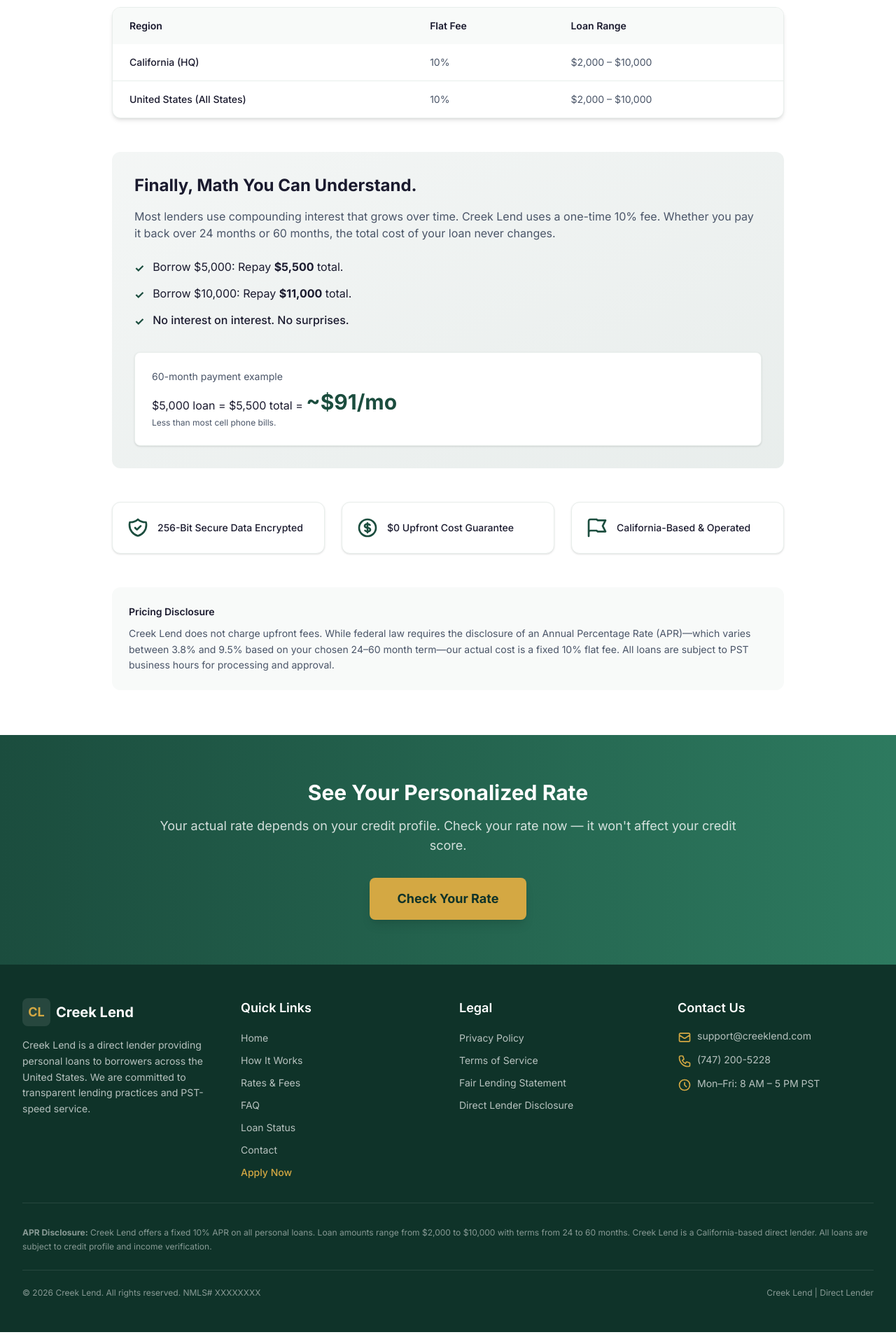
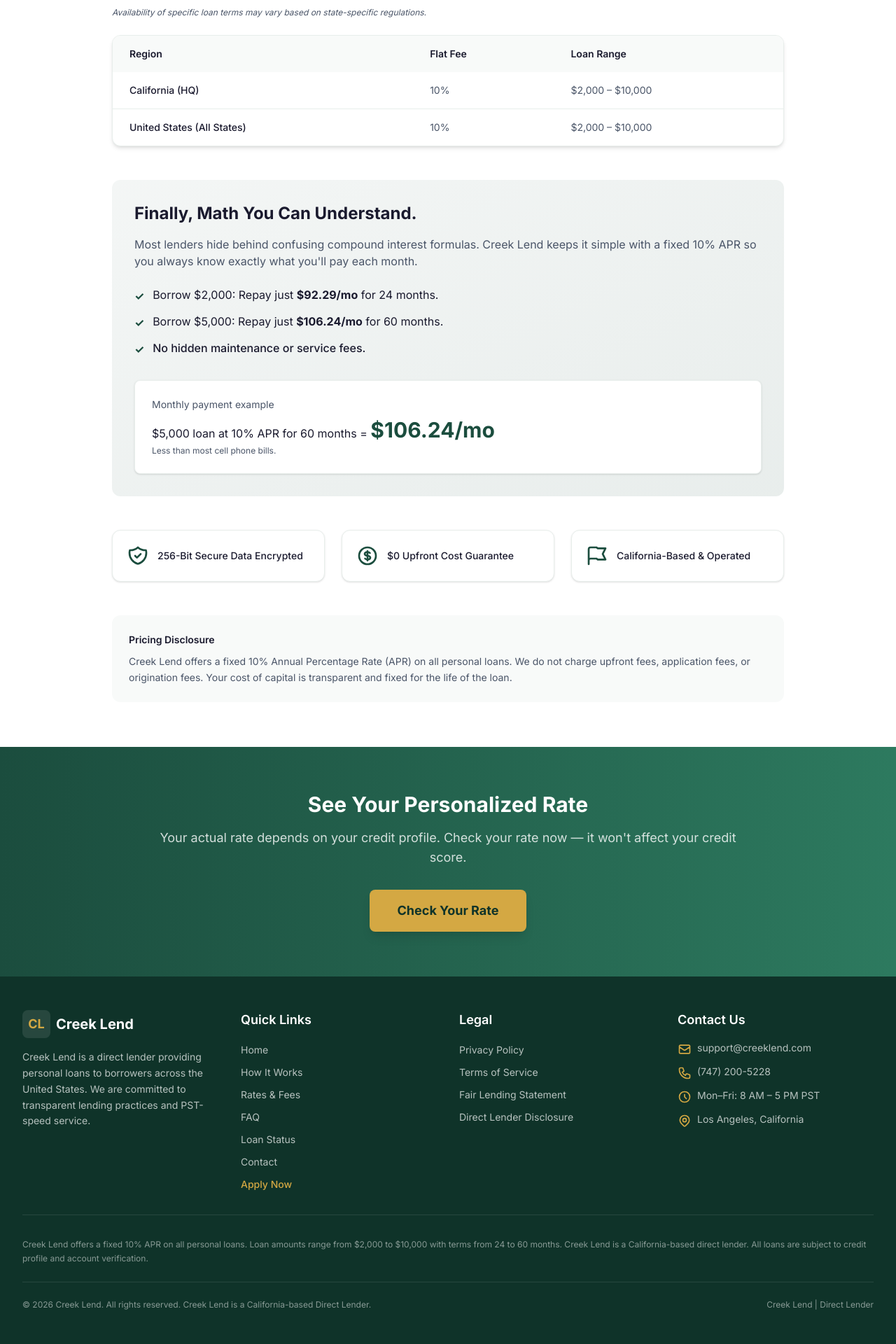
Before and after one commit to pabitraghara/CREEK-LEND, a Next.js app: page /rates-and-fees in a window 1280 px wide. Shown: the part 1195-3115 px from the top of the page at 70% size. Built offline with nearby package versions, Linux system fonts and the light colour scheme; no server answers.

Commit message:
Refactor :  1 .How it works page 2.  Footer  page 3.Home page 4. Loan calculator. rates and fees

```diff
--- a/src/app/how-it-works/page.tsx
+++ b/src/app/how-it-works/page.tsx
@@ -3,9 +3,9 @@
 import { BreadcrumbSchema } from "@/components/ui/JsonLd";
 
 export const metadata: Metadata = {
-  title: "How It Works — Simple 3-Step Loan Process | Flat 10% Fee",
+  title: "How It Works — Simple 3-Step Loan Process | Fixed 10% Rate",
   description:
-    "Get a personal loan in 3 simple steps: check your rate with no credit impact, choose your terms with a flat 10% fee, and get funded in 24 hours. Built in California.",
+    "Get a personal loan in 3 simple steps: check your rate with no credit impact, choose your terms with a Fixed 10% Rate, and get funded in 24 hours. Built in California.",
   alternates: { canonical: "/how-it-works" },
 };
 
@@ -27,7 +27,7 @@
           </h1>
           <p className="mt-4 text-lg text-white/80 max-w-2xl mx-auto">
             Getting a loan shouldn&apos;t feel like a math test. We&apos;ve
-            replaced complex interest with a flat 10% fee and flexible 24–60
+            replaced complex interest with a Fixed 10% Rate and flexible 24–60
             month terms. Here is our 3-step PST-speed process.
           </p>
         </div>
@@ -58,10 +58,22 @@
                 </p>
                 <ul className="space-y-3">
                   {[
-                    <><strong>Zero Impact</strong> on your credit score for the initial offer</>,
-                    <><strong>$0 Upfront Fees</strong>&mdash;No application or processing costs</>,
-                    <><strong>PST Speed:</strong> Our California team reviews applications in real-time</>,
-                    <><strong>100% Online</strong>&mdash;No paperwork, no faxing, no hassle</>,
+                    <>
+                      <strong>Zero Impact</strong> on your credit score for the
+                      initial offer
+                    </>,
+                    <>
+                      <strong>$0 Upfront Fees</strong>&mdash;No application or
+                      processing costs
+                    </>,
+                    <>
+                      <strong>PST Speed:</strong> Our California team reviews
+                      applications in real-time
+                    </>,
+                    <>
+                      <strong>100% Online</strong>&mdash;No paperwork, no
+                      faxing, no hassle
+                    </>,
                   ].map((item, i) => (
                     <li
                       key={i}
@@ -121,17 +133,28 @@
                   Choose Your Terms
                 </h2>
                 <p className="text-text-secondary leading-relaxed mb-6">
-                  Once approved, we don&apos;t give you a
-                  &ldquo;range.&rdquo; We give you a flat 10% fee. You decide
-                  how long you need to pay it back&mdash;anywhere from 24 to 60
-                  months.
+                  Once approved, we don&apos;t give you a &ldquo;range.&rdquo;
+                  We give you a Fixed 10% Rate. You decide how long you need to
+                  pay it back&mdash;anywhere from 24 to 60 months.
                 </p>
                 <ul className="space-y-3">
                   {[
-                    <><strong>The Flat 10% Rule:</strong> Borrow $5,000, pay back $5,500. Total.</>,
-                    <><strong>Flexible Repayment:</strong> Choose a term from 24 to 60 months to fit your budget</>,
-                    <><strong>No Compound Interest:</strong> Your total repayment amount never grows</>,
-                    <><strong>$0 Origination Fees:</strong> The amount you&rsquo;re approved for is the amount you get</>,
+                    <>
+                      <strong>Fixed Rate Guarantee:</strong> Borrow $5,000, pay
+                      back $5,500. Total.
+                    </>,
+                    <>
+                      <strong>Flexible Repayment:</strong> Choose a term from 24
+                      to 60 months to fit your budget
+                    </>,
+                    <>
+                      <strong>No Hidden Fees or Balloon Payments:</strong> Your
+                      total repayment amount never grows
+                    </>,
+                    <>
+                      <strong>$0 Origination Fees:</strong> The amount
+                      you&rsquo;re approved for is the amount you get
+                    </>,
                   ].map((item, i) => (
                     <li
                       key={i}
@@ -191,16 +214,28 @@
                   Funded in 24 Hours
                 </h2>
                 <p className="text-text-secondary leading-relaxed mb-6">
-                  Accept your offer and the funds are dispatched directly to your
-                  US bank account. We move at California speed to get you the
-                  relief you need.
+                  Accept your offer and the funds are dispatched directly to
+                  your US bank account. We move at California speed to get you
+                  the relief you need.
                 </p>
                 <ul className="space-y-3">
                   {[
-                    <><strong>Direct Deposit</strong> to any US-based bank account</>,
-                    <><strong>Next-Day Funding:</strong> Finalize by 2 PM PST to receive funds the next business day</>,
-                    <><strong>No Prepayment Penalty:</strong> Pay it back early at any time and save</>,
-                    <><strong>Local Support:</strong> Our California-based team is here to help during PST hours</>,
+                    <>
+                      <strong>Direct Deposit</strong> to any US-based bank
+                      account
+                    </>,
+                    <>
+                      <strong>Next-Day Funding:</strong> Finalize by 2 PM PST to
+                      receive funds the next business day
+                    </>,
+                    <>
+                      <strong>No Prepayment Penalty:</strong> Pay it back early
+                      at any time and save
+                    </>,
+                    <>
+                      <strong>Local Support:</strong> Our California-based team
+                      is here to help during PST hours
+                    </>,
                   ].map((item, i) => (
                     <li
                       key={i}
--- a/src/app/rates-and-fees/page.tsx
+++ b/src/app/rates-and-fees/page.tsx
@@ -45,9 +45,7 @@
             </div>
             <div className="bg-white rounded-xl p-8 shadow-md border border-surface-dark text-center">
               <p className="text-4xl font-bold text-primary">Flexible</p>
-              <p className="text-text-secondary mt-2">
-                Terms: 24–60 Months
-              </p>
+              <p className="text-text-secondary mt-2">Terms: 24–60 Months</p>
             </div>
           </div>
 
@@ -80,7 +78,10 @@
                     amount: "None (Pay off early to save)",
                   },
                   { fee: "Application Fee", amount: "$0" },
-                  { fee: "Repayment Options", amount: "24 to 60 Months" },
+                  {
+                    fee: "Repayment Options",
+                    amount: "Fixed 24 to 60 Month Terms",
+                  },
                 ].map((item) => (
                   <tr key={item.fee}>
                     <td className="px-6 py-4 text-sm text-text-primary font-medium">
@@ -100,9 +101,13 @@
             Transparent Rates Nationwide (All 50 US States)
           </h2>
           <p className="text-text-secondary mb-6">
-            Creek Lend provides a consistent 10% flat-fee regardless of your
+            Creek Lend provides a consistent fixed 10% APR regardless of your
             state. We believe geography shouldn&apos;t dictate your cost of
             capital.
+          </p>
+          <p className="text-xs text-text-secondary mb-6 italic">
+            Availability of specific loan terms may vary based on
+            state-specific regulations.
           </p>
           <div className="bg-white rounded-xl shadow-md border border-surface-dark overflow-hidden mb-12">
             <div className="overflow-x-auto">
@@ -154,38 +159,40 @@
               Finally, Math You Can Understand.
             </h2>
             <p className="text-text-secondary mb-6">
-              Most lenders use compounding interest that grows over time. Creek
-              Lend uses a one-time 10% fee. Whether you pay it back over 24
-              months or 60 months, the total cost of your loan never changes.
+              Most lenders hide behind confusing compound interest formulas.
+              Creek Lend keeps it simple with a fixed 10% APR so you always know
+              exactly what you&apos;ll pay each month.
             </p>
             <ul className="space-y-3">
               <li className="flex items-start space-x-3">
                 <span className="text-primary font-bold mt-0.5">&#10003;</span>
                 <span className="text-text-primary">
-                  Borrow $5,000: Repay <strong>$5,500</strong> total.
+                  Borrow $2,000: Repay just <strong>$92.29/mo</strong> for 24
+                  months.
                 </span>
               </li>
               <li className="flex items-start space-x-3">
                 <span className="text-primary font-bold mt-0.5">&#10003;</span>
                 <span className="text-text-primary">
-                  Borrow $10,000: Repay <strong>$11,000</strong> total.
+                  Borrow $5,000: Repay just <strong>$106.24/mo</strong> for 60
+                  months.
                 </span>
               </li>
               <li className="flex items-start space-x-3">
                 <span className="text-primary font-bold mt-0.5">&#10003;</span>
                 <span className="text-text-primary font-medium">
-                  No interest on interest. No surprises.
+                  No hidden maintenance or service fees.
                 </span>
               </li>
             </ul>
             <div className="mt-8 bg-white rounded-lg p-6 shadow-sm border border-surface-dark">
               <p className="text-sm text-text-secondary mb-2">
-                60-month payment example
+                Monthly payment example
               </p>
               <p className="text-text-primary">
-                $5,000 loan = $5,500 total ={" "}
+                $5,000 loan at 10% APR for 60 months ={" "}
                 <span className="text-3xl font-bold text-primary">
-                  ~$91/mo
+                  $106.24/mo
                 </span>
               </p>
               <p className="text-xs text-text-secondary mt-1">
@@ -258,11 +265,10 @@
               Pricing Disclosure
             </h3>
             <p>
-              Creek Lend does not charge upfront fees. While federal law requires
-              the disclosure of an Annual Percentage Rate (APR)—which varies
-              between 3.8% and 9.5% based on your chosen 24–60 month term—our
-              actual cost is a fixed 10% flat fee. All loans are subject to PST
-              business hours for processing and approval.
+              Creek Lend offers a fixed 10% Annual Percentage Rate (APR) on all
+              personal loans. We do not charge upfront fees, application fees,
+              or origination fees. Your cost of capital is transparent and fixed
+              for the life of the loan.
             </p>
           </div>
         </div>
@@ -275,8 +281,8 @@
             See Your Personalized Rate
           </h2>
           <p className="mt-4 text-white/80 text-lg">
-            Your actual rate depends on your credit profile. Check your rate
-            now — it won&apos;t affect your credit score.
+            Your actual rate depends on your credit profile. Check your rate now
+            — it won&apos;t affect your credit score.
           </p>
           <Link
             href="/apply"
--- a/src/components/layout/Footer.tsx
+++ b/src/components/layout/Footer.tsx
@@ -130,6 +130,28 @@
                 </svg>
                 <span>Mon&ndash;Fri: 8 AM &ndash; 5 PM PST</span>
               </li>
+              <li className="flex items-start space-x-2">
+                <svg
+                  className="w-5 h-5 mt-0.5 text-secondary flex-shrink-0"
+                  fill="none"
+                  stroke="currentColor"
+                  viewBox="0 0 24 24"
+                >
+                  <path
+                    strokeLinecap="round"
+                    strokeLinejoin="round"
+                    strokeWidth={2}
+                    d="M17.657 16.657L13.414 20.9a1.998 1.998 0 01-2.827 0l-4.244-4.243a8 8 0 1111.314 0z"
+                  />
+                  <path
+                    strokeLinecap="round"
+                    strokeLinejoin="round"
+                    strokeWidth={2}
+                    d="M15 11a3 3 0 11-6 0 3 3 0 016 0z"
+                  />
+                </svg>
+                <span>Los Angeles, California</span>
+              </li>
             </ul>
           </div>
         </div>
@@ -137,13 +159,12 @@
         {/* APR Disclosure */}
         <div className="mt-8 pt-8 border-t border-white/10">
           <p className="text-xs text-white/50 leading-relaxed">
-            <strong>APR Disclosure:</strong> Creek Lend offers a fixed 10% APR
-            on all personal loans. Loan amounts range from $
-            {LOAN_LIMITS.minAmount.toLocaleString()} to $
+            Creek Lend offers a fixed 10% APR on all personal loans. Loan
+            amounts range from ${LOAN_LIMITS.minAmount.toLocaleString()} to $
             {LOAN_LIMITS.maxAmount.toLocaleString()} with terms from{" "}
             {LOAN_LIMITS.minTerm} to {LOAN_LIMITS.maxTerm} months. Creek Lend is
             a California-based direct lender. All loans are subject to credit
-            profile and income verification.
+            profile and account verification.
           </p>
         </div>
 
@@ -204,8 +225,8 @@
         {/* Copyright */}
         <div className="mt-6 pt-6 border-t border-white/10 flex flex-col sm:flex-row justify-between items-center gap-4">
           <p className="text-xs text-white/50">
-            &copy; {currentYear} {SITE_NAME}. All rights reserved. NMLS#
-            XXXXXXXX
+            &copy; {currentYear} {SITE_NAME}. All rights reserved. Creek
+            Lend is a California-based Direct Lender.
           </p>
           <p className="text-xs text-white/50">Creek Lend | Direct Lender</p>
         </div>
--- a/src/components/ui/LoanCalculator.tsx
+++ b/src/components/ui/LoanCalculator.tsx
@@ -5,20 +5,23 @@
 import { LOAN_LIMITS } from "@/lib/constants";
 
 export default function LoanCalculator() {
-  const [amount, setAmount] = useState(5000);
-  const [term, setTerm] = useState(60);
+  const [amount, setAmount] = useState(2000);
+  const [term, setTerm] = useState(24);
 
-  const flatFee = amount * 0.1;
-  const totalRepayment = amount + flatFee;
-  const monthlyPayment = totalRepayment / term;
+  // 10% APR amortization
+  const monthlyRate = 0.10 / 12;
+  const factor = Math.pow(1 + monthlyRate, term);
+  const monthlyPayment = amount * (monthlyRate * factor) / (factor - 1);
+  const totalRepayment = monthlyPayment * term;
+  const totalInterest = totalRepayment - amount;
 
   return (
     <div className="bg-white rounded-2xl shadow-xl p-6 sm:p-8 border border-surface-dark">
       <h2 className="text-2xl font-bold text-primary mb-2">
-        Flat-Fee Calculator
+        Loan Calculator
       </h2>
       <p className="text-sm text-text-secondary mb-6">
-        No compound interest. Just a simple 10% flat fee.
+        Fixed 10% APR on all personal loans.
       </p>
 
       {/* Loan Amount */}
@@ -74,9 +77,9 @@
       {/* Results */}
       <div className="bg-surface rounded-xl p-6 space-y-4">
         <div className="flex justify-between items-center text-sm">
-          <span className="text-text-secondary">One-Time Flat Fee (10%)</span>
+          <span className="text-text-secondary">Fixed 10% APR</span>
           <span className="font-semibold text-text-primary">
-            {formatCurrency(flatFee)}
+            {formatCurrency(totalInterest)}
           </span>
         </div>
         <div className="flex justify-between items-center text-sm">
@@ -97,8 +100,7 @@
       </div>
 
       <p className="text-xs text-text-secondary mt-4 text-center">
-        What you see is what you pay. No compounding interest, no hidden
-        charges.
+        Fixed 10% APR. No hidden fees or balloon payments.
       </p>
     </div>
   );
```
Also changed, not shown: src/app/page.tsx (+9 -9 lines).
